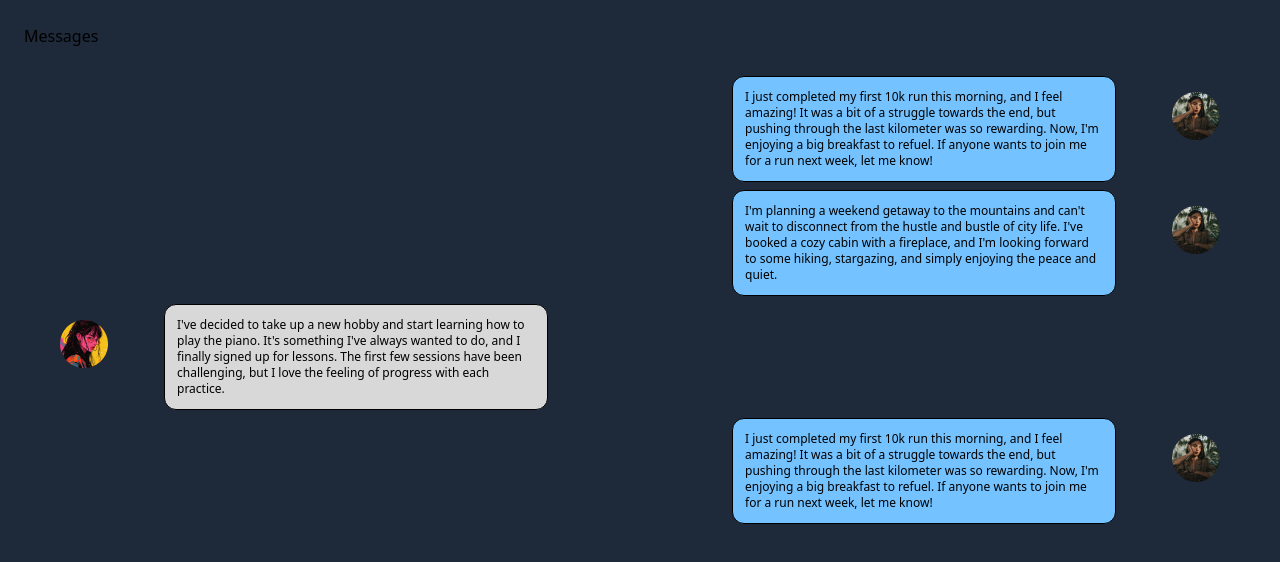
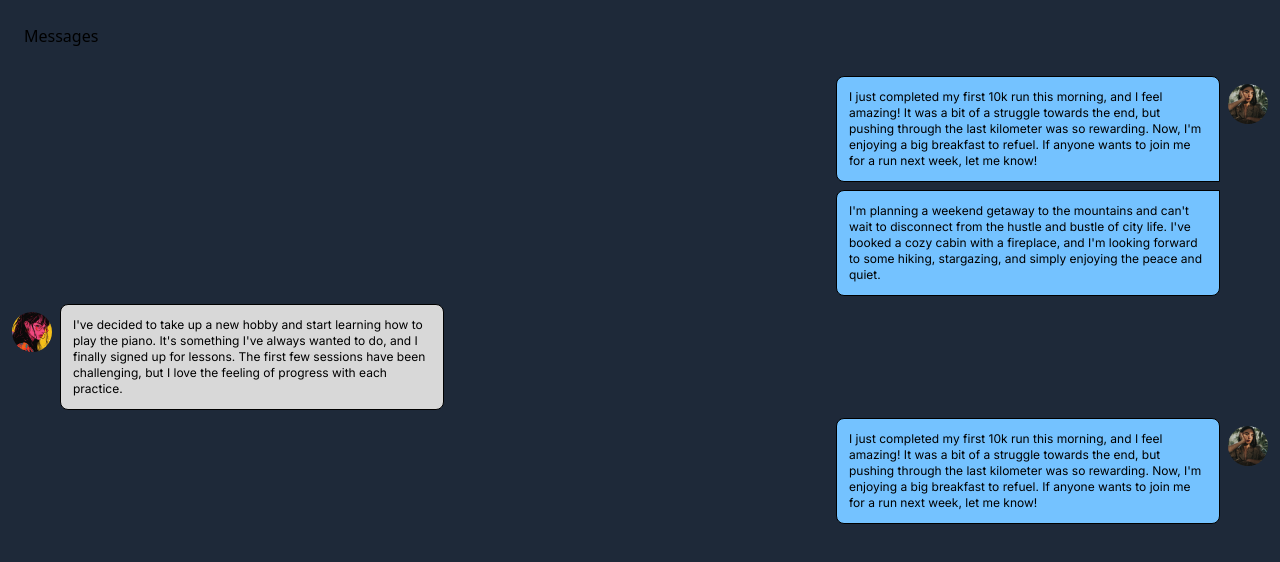
Before and after one commit to williamldennis/f2-styling, a React (Vite) app: page / in a window 1280 px wide. Shown: the top 562 px of the page. Built offline with nearby package versions, Linux system fonts and the light colour scheme; a web font is replaced by a local one.

Commit message:
messages displaying per the figma, though would improve container with more time

```diff
--- a/src/components/Message.tsx
+++ b/src/components/Message.tsx
@@ -3,7 +3,8 @@ import { clsx } from 'clsx';
 
 
 export type MessageProps = {
-    data: MessageData
+    data: MessageData,
+    messageType: string
 }
 
 const fromMeBodyStyle = clsx(
@@ -30,7 +31,23 @@ const notFromMeLayoutStyle = clsx(
     ""
 )
 
-export default function Message({ data }: MessageProps) {
+const messageBaseStyle = clsx(
+    "rounded-lg"
+)
+
+const messageTopStyle = clsx(
+    "rounded-t-lg rounded-bl-lg"
+)
+
+const messageBottomStyle = clsx(
+    "rounded-b-lg rounded-tl-lg"
+)
+
+const messageMiddleStyle = clsx(
+    ""
+)
+
+export default function Message({ data, messageType }: MessageProps) {
     return (
         <>
             <div className="">
@@ -39,16 +56,24 @@ export default function Message({ data }: MessageProps) {
                         data.fromMe && fromMeLayoutStyle,
                         !data.fromMe && notFromMeLayoutStyle)}>
                     <div style={{ backgroundImage: `url(${data.picUrl})` }}
-                        className={clsx("bg-over bg-center h-20 w-40 bg-no-repeat p-5",
+                        className={clsx("h-10 w-10 rounded-full m-2",
+                            messageType == 'base' && "bg-over bg-center bg-no-repeat",
+                            messageType == 'top' && "bg-over bg-center bg-no-repeat",
+                            messageType == 'bottom' && "bg-over opacity-0 bg-center bg-no-repeat",
                             data.fromMe && fromMeImageStyle,
-                            !data.fromMe && notFromMeImageStyle
+                            !data.fromMe && notFromMeImageStyle,
                         )}
                     >
                     </div>
                     <div className={
-                        clsx("bg-gray-80 border text-wrap p-3 text-xs rounded-xl max-w-sm",
+                        clsx("font-[inter] bg-gray-80 border text-wrap p-3 text-xs max-w-sm",
                             data.fromMe && fromMeBodyStyle,
-                            !data.fromMe && notFromMeBodyStyle)}>
+                            !data.fromMe && notFromMeBodyStyle,
+                            messageType == "bottom" && messageBottomStyle,
+                            messageType == "base" && messageBaseStyle,
+                            messageType == "top" && messageTopStyle,
+                            messageType == "middle" && messageMiddleStyle
+                        )}>
                         {data.body}
                     </div>
 
--- a/src/components/MessageList.tsx
+++ b/src/components/MessageList.tsx
@@ -34,21 +34,41 @@ const messageList: MessageData[] = [
     }
 ]
 
+
+
 export default function MessageList() {
+
+    const messageType = (index: number): string => {
+        //base image -- fromMe.id != fromMe.id-1 && fromMe.id != fromMe.id+1
+        if (messageList[index].fromMe != messageList[index - 1]?.fromMe && messageList[index].fromMe != messageList[index + 1]?.fromMe) {
+            return 'base' // something
+        }
+        //top image -- same sender below
+        if (messageList[index].fromMe != messageList[index - 1]?.fromMe && messageList[index].fromMe == messageList[index + 1]?.fromMe) {
+            return 'top' // something
+        }
+        //bottom image
+        if (messageList[index].fromMe == messageList[index - 1]?.fromMe && messageList[index].fromMe != messageList[index + 1]?.fromMe) {
+            return 'bottom' // something
+        }
+        //middle image
+        if (messageList[index].fromMe == messageList[index - 1]?.fromMe && messageList[index].fromMe == messageList[index + 1]?.fromMe) {
+            return 'middle' // something
+        }
+
+        return 'base'
+    }
     return (
-        <div className="w-full">
-            <Message
-                data={messageList[0]}
-            />
-            <Message
-                data={messageList[1]}
-            />
-            <Message
-                data={messageList[2]}
-            />
-            <Message
-                data={messageList[3]}
-            />
+        <div className="">
+            {messageList.map((message, index) =>
+                <Message
+                    data={message}
+                    messageType={messageType(index)}
+                />
+
+            )}
+
+
         </div>
     )
 }
```
